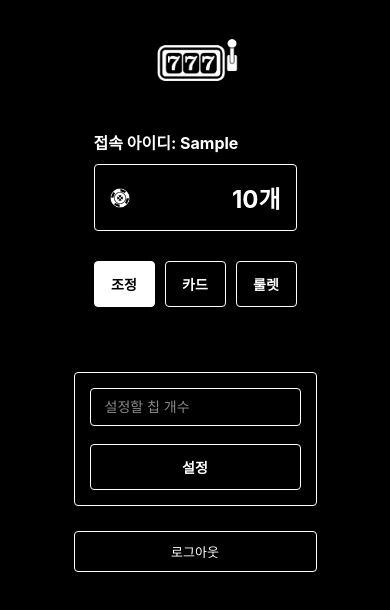
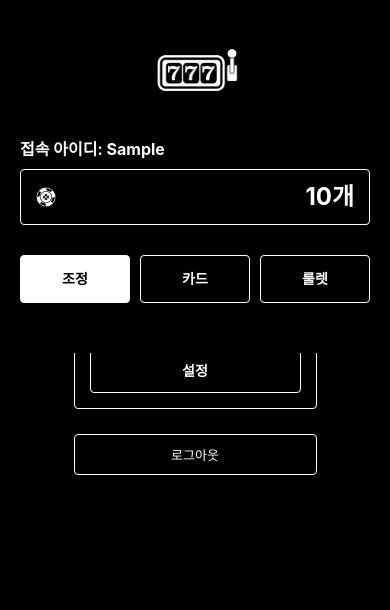
Before and after one commit to unkx0wxuser/paradise-eve, a plain HTML site: page index.html in a window 390 px wide. Both pictures are taken after typing "Sample", "name@example.com", "Sample123", "Sample123" into the empty fields and a click on the button "가입하기". Drawn offline with nearby package versions, Linux system fonts and the light colour scheme.

Commit message:
style update

```diff
--- a/style.css
+++ b/style.css
@@ -24,45 +24,103 @@ body {
 }
 
 .header-container {
+    position: fixed;
+    top: 100px;
+    left: 0;
+    right: 0;
     width: 100%;
+    max-width: 350px;
+    margin: 0 auto;
+    background-color: #000000;
+    z-index: 1000;
     flex-shrink: 0;
-    min-height: 0;
+    overflow: hidden;
+    box-sizing: border-box;
 }
 
 .header-container .title-image-container {
     width: 100px;
+    height: auto;
+    margin-top: 0;
     margin-bottom: 0;
+    padding: 0;
+    box-sizing: border-box;
+}
+
+.header-container .title-image {
+    width: 100px;
+    height: auto;
+    display: block;
+    margin: 0 auto;
 }
 
 .header-container .user-info {
     margin-top: 0;
+    margin-bottom: 0;
     padding: 20px;
+    box-sizing: border-box;
+    height: auto;
 }
 
 .header-container .user-info h4 {
+    margin-top: 0;
     margin-bottom: 10px;
     font-size: 16px;
+    line-height: 1.2;
+    height: auto;
+    min-height: 19.2px;
 }
 
 .header-container .chip-display {
     margin-top: 10px;
     margin-bottom: 30px;
     padding: 15px;
+    box-sizing: border-box;
+    height: auto;
+    min-height: 54px;
+}
+
+.header-container .chip-label {
+    font-size: 16px;
+    line-height: 1;
+    height: 20px;
+}
+
+.header-container .chip-label-icon {
+    width: 20px;
+    height: 20px;
+    flex-shrink: 0;
+}
+
+.header-container .chip-count {
+    font-size: 24px;
+    line-height: 1;
+    height: 24px;
 }
 
 .header-container .nav-buttons {
+    margin-top: 0;
     margin-bottom: 30px;
     gap: 10px;
+    height: auto;
+    min-height: 48px;
+    box-sizing: border-box;
 }
 
 .header-container .nav-button {
     padding: 12px;
     font-size: 14px;
+    line-height: 1;
+    height: 48px;
+    box-sizing: border-box;
+    flex-shrink: 0;
 }
 
 .content-container {
     width: 100%;
     flex: 1;
+    padding-top: 250px;
+    box-sizing: border-box;
 }
 
 .title {
@@ -509,48 +567,87 @@ body {
     }
 
     .header-container {
+        position: fixed;
+        top: 20px;
+        left: 0;
+        right: 0;
         width: 100%;
+        max-width: 100%;
+        background-color: #000000;
+        z-index: 1000;
         flex-shrink: 0;
+        overflow: hidden;
+        box-sizing: border-box;
     }
 
     .header-container .title-image-container {
         width: 100px;
+        height: auto;
+        margin-top: 0;
         margin-bottom: 0;
+        padding: 0;
+        box-sizing: border-box;
+    }
+
+    .header-container .title-image {
+        width: 100px;
+        height: auto;
+        display: block;
+        margin: 0 auto;
     }
 
     .header-container .user-info {
         margin-top: 0;
+        margin-bottom: 0;
         padding: 20px;
+        box-sizing: border-box;
+        height: auto;
     }
 
     .header-container .user-info h4 {
+        margin-top: 0;
         margin-bottom: 10px;
         font-size: 16px;
+        line-height: 1.2;
+        height: auto;
+        min-height: 19.2px;
     }
 
     .header-container .chip-display {
         margin-top: 10px;
         margin-bottom: 30px;
         padding: 15px;
+        box-sizing: border-box;
+        height: auto;
+        min-height: 54px;
     }
 
     .header-container .chip-label {
         font-size: 16px;
+        line-height: 1;
+        height: 20px;
     }
 
     .header-container .chip-label-icon {
         width: 20px;
         height: 20px;
+        flex-shrink: 0;
     }
 
     .header-container .chip-count {
         font-size: 24px;
+        line-height: 1;
+        height: 24px;
     }
 
     .header-container .nav-buttons {
         flex-wrap: nowrap;
+        margin-top: 0;
+        margin-bottom: 30px;
         gap: 10px;
-        margin-bottom: 30px;
+        height: auto;
+        min-height: 48px;
+        box-sizing: border-box;
     }
 
     .header-container .nav-button {
@@ -558,11 +655,17 @@ body {
         min-width: 0;
         font-size: 14px;
         padding: 12px;
+        line-height: 1;
+        height: 48px;
+        box-sizing: border-box;
+        flex-shrink: 0;
     }
 
     .content-container {
         width: 100%;
         flex: 1;
+        padding-top: 250px;
+        box-sizing: border-box;
     }
 
     .title {
@@ -706,7 +809,7 @@ body {
     .roulette-card {
         width: 80px;
         height: 120px;
-        font-size: 50px;
+        font-size: 25px;
     }
 
     .roulette-result {
```
